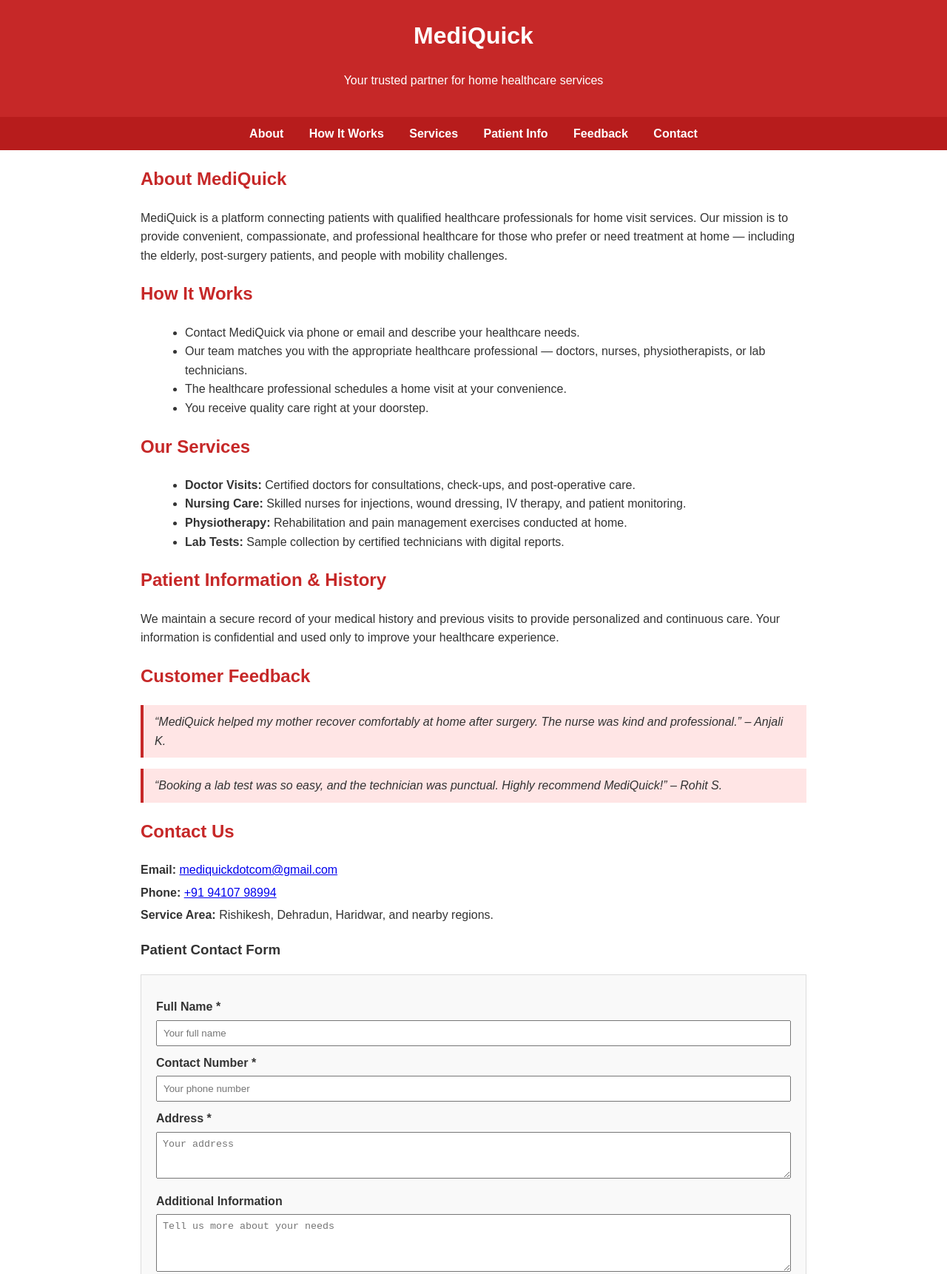
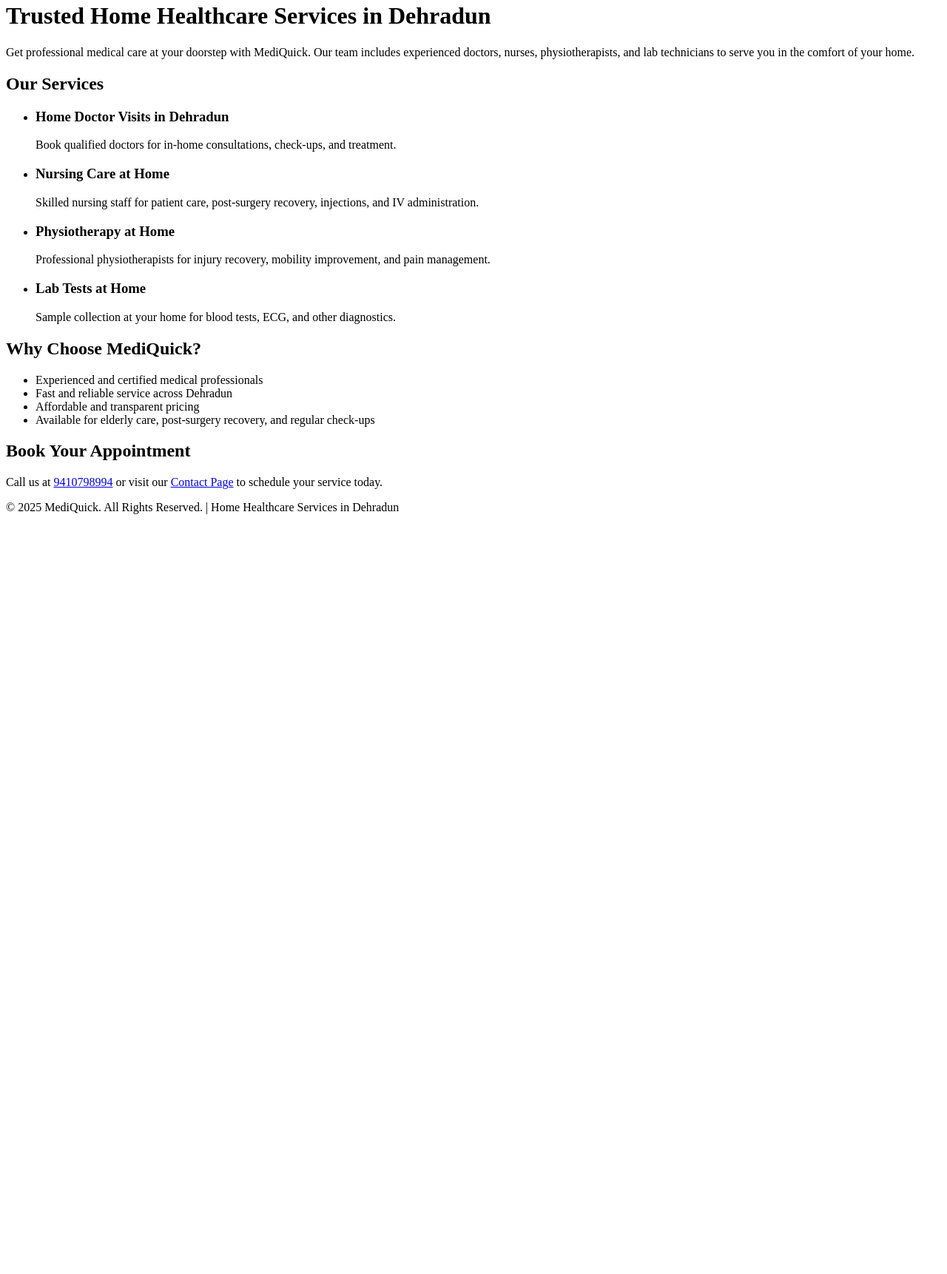
Before and after one commit to sanjana750/MediQuick.., a plain HTML site: page index.html in a window 1280 px wide. Shown: the part 18-1740 px from the top of the page at 74% size. After the commit the page ends 800 px from the top, so only its background shows below. Drawn offline with Linux system fonts and the light colour scheme.

Commit message:
Update index.html

```diff
--- a/index.html
+++ b/index.html
@@ -1,183 +1,47 @@
+
   <!DOCTYPE html>
 <html lang="en">
 <head>
-  <meta charset="UTF-8" />
-  <meta name="viewport" content="width=device-width, initial-scale=1" />
-  <title>MediQuick - Home Healthcare Services</title>
-  <style>
-    body {
-      font-family: Arial, sans-serif;
-      margin: 0; padding: 0;
-      background: #fff;
-      color: #333;
-      line-height: 1.6;
-    }
-    header {
-      background: #c62828;
-      color: white;
-      padding: 20px 10px;
-      text-align: center;
-    }
-    nav {
-      background: #b71c1c;
-      padding: 10px;
-      text-align: center;
-    }
-    nav a {
-      color: white;
-      margin: 0 15px;
-      text-decoration: none;
-      font-weight: bold;
-    }
-    section {
-      max-width: 900px;
-      margin: 20px auto;
-      padding: 0 10px;
-    }
-    h2 {
-      color: #c62828;
-    }
-    .service-list, .how-it-works-list {
-      list-style-type: disc;
-      margin-left: 20px;
-    }
-    .feedback {
-      background: #ffe5e5;
-      border-left: 4px solid #c62828;
-      margin: 15px 0;
-      padding: 10px 15px;
-      font-style: italic;
-    }
-    footer {
-      background: #c62828;
-      color: white;
-      text-align: center;
-      padding: 15px 10px;
-      margin-top: 30px;
-    }
-    .contact-info p {
-      margin: 5px 0;
-    }
-    form {
-      background: #f9f9f9;
-      padding: 20px;
-      border: 1px solid #ddd;
-      margin-top: 15px;
-    }
-    form label {
-      display: block;
-      margin: 10px 0 5px;
-      font-weight: bold;
-    }
-    form input, form textarea {
-      width: 100%;
-      padding: 8px;
-      box-sizing: border-box;
-    }
-    form button {
-      margin-top: 15px;
-      background: #c62828;
-      color: white;
-      border: none;
-      padding: 10px 15px;
-      cursor: pointer;
-      font-size: 16px;
-    }
-    form button:hover {
-      background: #b71c1c;
-    }
-  </style>
+    <meta charset="UTF-8">
+    <meta name="viewport" content="width=device-width, initial-scale=1.0">
+    <title>MediQuick | Home Healthcare Services in Dehradun</title>
+    <meta name="description" content="MediQuick offers trusted home healthcare services in Dehradun. Book doctors, nurses, physiotherapists & lab tests at your doorstep. Call now!">
+    <meta name="keywords" content="Home healthcare Dehradun, home doctor visit Dehradun, nursing care at home Dehradun, physiotherapy at home Dehradun, lab test at home Dehradun">
 </head>
 <body>
 
     <header>
-  <h1>MediQuick</h1>
-  <p>Your trusted partner for home healthcare services</p>
+        <h1>Trusted Home Healthcare Services in Dehradun</h1>
+        <p>Get professional medical care at your doorstep with MediQuick. Our team includes experienced doctors, nurses, physiotherapists, and lab technicians to serve you in the comfort of your home.</p>
     </header>
 
-<nav>
-  <a href="#about">About</a>
-  <a href="#how-it-works">How It Works</a>
-  <a href="#services">Services</a>
-  <a href="#patient-info">Patient Info</a>
-  <a href="#feedback">Feedback</a>
-  <a href="#contact">Contact</a>
-</nav>
-
-<section id="about">
-  <h2>About MediQuick</h2>
-  <p>
-    MediQuick is a platform connecting patients with qualified healthcare professionals for home visit services.
-    Our mission is to provide convenient, compassionate, and professional healthcare for those who prefer or need treatment at home — including the elderly, post-surgery patients, and people with mobility challenges.
-  </p>
-</section>
-
-<section id="how-it-works">
-  <h2>How It Works</h2>
-  <ol class="how-it-works-list">
-    <li>Contact MediQuick via phone or email and describe your healthcare needs.</li>
-    <li>Our team matches you with the appropriate healthcare professional — doctors, nurses, physiotherapists, or lab technicians.</li>
-    <li>The healthcare professional schedules a home visit at your convenience.</li>
-    <li>You receive quality care right at your doorstep.</li>
-  </ol>
-</section>
-
-<section id="services">
+    <section>
         <h2>Our Services</h2>
-  <ul class="service-list">
-    <li><strong>Doctor Visits:</strong> Certified doctors for consultations, check-ups, and post-operative care.</li>
-    <li><strong>Nursing Care:</strong> Skilled nurses for injections, wound dressing, IV therapy, and patient monitoring.</li>
-    <li><strong>Physiotherapy:</strong> Rehabilitation and pain management exercises conducted at home.</li>
-    <li><strong>Lab Tests:</strong> Sample collection by certified technicians with digital reports.</li>
+        <ul>
+            <li><h3>Home Doctor Visits in Dehradun</h3><p>Book qualified doctors for in-home consultations, check-ups, and treatment.</p></li>
+            <li><h3>Nursing Care at Home</h3><p>Skilled nursing staff for patient care, post-surgery recovery, injections, and IV administration.</p></li>
+            <li><h3>Physiotherapy at Home</h3><p>Professional physiotherapists for injury recovery, mobility improvement, and pain management.</p></li>
+            <li><h3>Lab Tests at Home</h3><p>Sample collection at your home for blood tests, ECG, and other diagnostics.</p></li>
         </ul>
     </section>
 
-<section id="patient-info">
-  <h2>Patient Information & History</h2>
-  <p>
-    We maintain a secure record of your medical history and previous visits to provide personalized and continuous care.
-    Your information is confidential and used only to improve your healthcare experience.
-  </p>
+    <section>
+        <h2>Why Choose MediQuick?</h2>
+        <ul>
+            <li>Experienced and certified medical professionals</li>
+            <li>Fast and reliable service across Dehradun</li>
+            <li>Affordable and transparent pricing</li>
+            <li>Available for elderly care, post-surgery recovery, and regular check-ups</li>
+        </ul>
     </section>
 
-<section id="feedback">
-  <h2>Customer Feedback</h2>
-  <div class="feedback">
-    “MediQuick helped my mother recover comfortably at home after surgery. The nurse was kind and professional.” – Anjali K.
-  </div>
-  <div class="feedback">
-    “Booking a lab test was so easy, and the technician was punctual. Highly recommend MediQuick!” – Rohit S.
-  </div>
-</section>
-
-<section id="contact">
-  <h2>Contact Us</h2>
-  <div class="contact-info">
-    <p><strong>Email:</strong> <a href="mailto:mediquickdotcom@gmail.com">mediquickdotcom@gmail.com</a></p>
-    <p><strong>Phone:</strong> <a href="tel:+919410798994">+91 94107 98994</a></p>
-    <p><strong>Service Area:</strong> Rishikesh, Dehradun, Haridwar, and nearby regions.</p>
-  </div>
-
-  <h3>Patient Contact Form</h3>
-  <form action="https://formspree.io/f/mqknjwqv" method="POST">
-    <label for="name">Full Name *</label>
-    <input type="text" id="name" name="name" placeholder="Your full name" required />
-
-    <label for="phone">Contact Number *</label>
-    <input type="tel" id="phone" name="phone" placeholder="Your phone number" required pattern="[0-9]{10,15}" />
-
-    <label for="address">Address *</label>
-    <textarea id="address" name="address" placeholder="Your address" rows="3" required></textarea>
-
-    <label for="message">Additional Information</label>
-    <textarea id="message" name="message" placeholder="Tell us more about your needs" rows="4"></textarea>
-
-    <button type="submit">Submit</button>
-  </form>
+    <section>
+        <h2>Book Your Appointment</h2>
+        <p>Call us at <a href="tel:9410798994">9410798994</a> or visit our <a href="https://mediquick.online/contact">Contact Page</a> to schedule your service today.</p>
     </section>
 
     <footer>
-  &copy; 2025 MediQuick. All rights reserved.
+        <p>&copy; 2025 MediQuick. All Rights Reserved. | Home Healthcare Services in Dehradun</p>
     </footer>
 
 </body>
```
Lines whose indentation alone changed are shown as unchanged.
